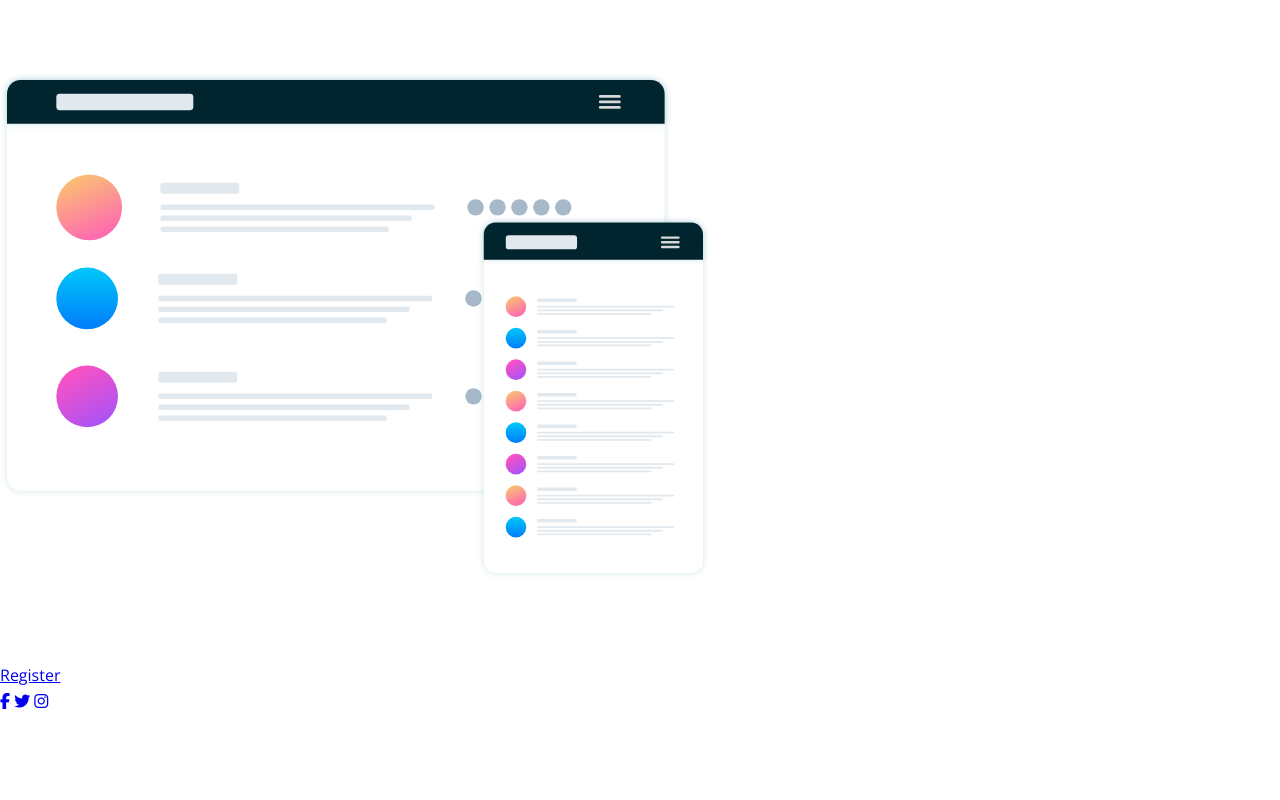
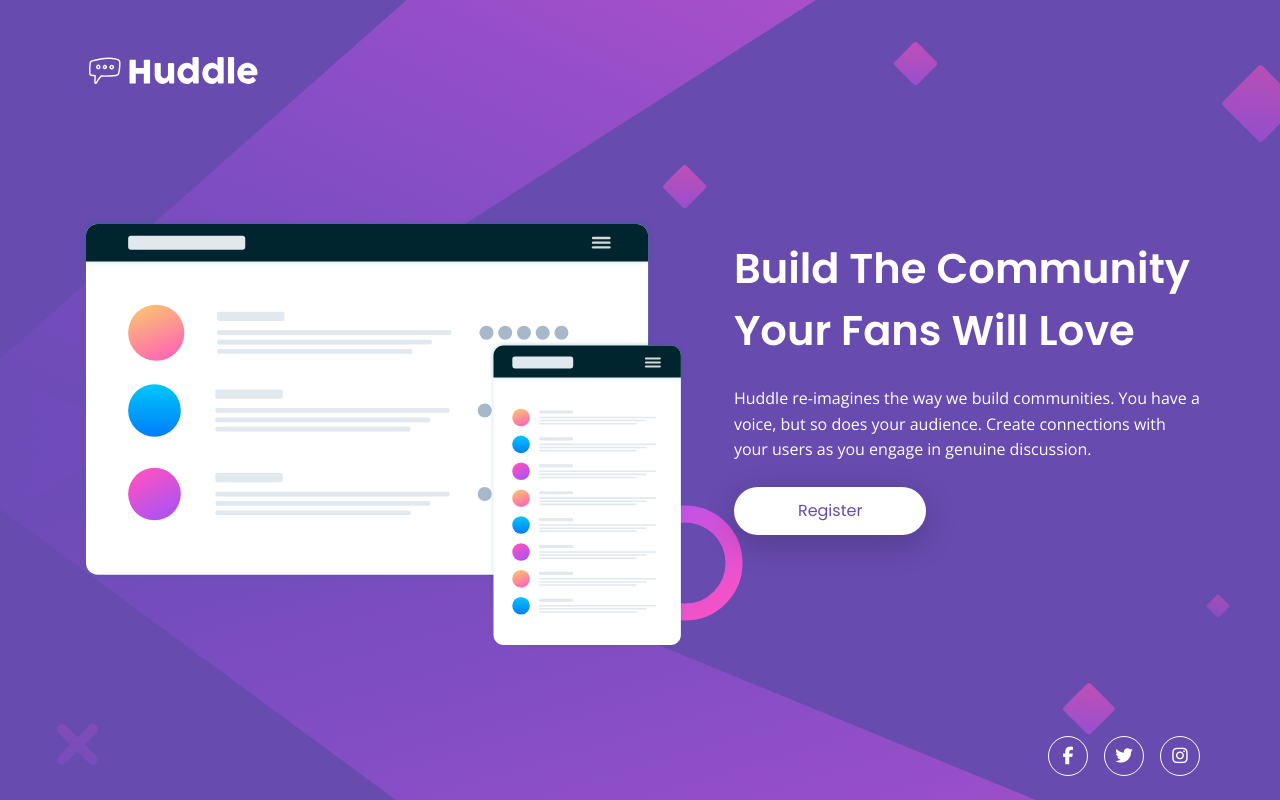
Before and after one commit to KristinaRadosavljevic/huddle-landing-page-with-single-introductory-section, a website: page index.html in a window 1280 px wide. Drawn offline with nearby package versions, Linux system fonts and the light colour scheme.

Commit message:
Styled the desktop version.

```diff
--- a/index.html
+++ b/index.html
@@ -26,6 +26,7 @@
     <img
       src="images/illustration-mockups.svg"
       alt="Desktop and mobile app mockups"
+      class="hero-img"
     />
     <main>
       <h1>Build The Community Your Fans Will Love</h1>
--- a/scss/styles.scss
+++ b/scss/styles.scss
@@ -19,4 +19,84 @@ body {
   font-size: 1rem;
   line-height: 1.6;
   color: $white;
+  min-height: 100vh;
+  padding: 3rem 5rem 1.5rem;
+  background-color: $violet;
+  background-image: url("../images/bg-desktop.svg");
+  background-position: center;
+  background-repeat: no-repeat;
+  background-size: cover;
+  display: grid;
+  justify-content: space-between;
+  column-gap: 3rem;
+  grid-template-columns: 1.3fr 1fr;
+  grid-template-rows: auto 1fr auto;
+  grid-template-areas:
+    "header ."
+    "hero-img main"
+    ". footer";
 }
+
+header {
+  grid-area: header;
+  margin-bottom: 2rem;
+
+  img {
+    width: 30%;
+  }
+}
+
+.hero-img {
+  width: 100%;
+  grid-area: hero-img;
+  align-self: center;
+}
+
+main {
+  grid-area: main;
+  align-self: center;
+  margin-top: -6rem;
+
+  h1 {
+    font-family: "Poppins", sans-serif;
+    font-size: 2.6rem;
+    font-weight: 600;
+    line-height: 1.5;
+    margin-bottom: 1.5rem;
+  }
+
+  p {
+    margin-bottom: 1.5rem;
+  }
+
+  a {
+    text-decoration: none;
+    font-family: "Poppins", sans-serif;
+    display: inline-block;
+    background-color: $white;
+    color: $violet;
+    padding: 0.7rem 4rem;
+    border-radius: 100px;
+    box-shadow: 0 0.6rem 2rem hsla(0, 0%, 0%, 0.2);
+  }
+}
+
+footer {
+  grid-area: footer;
+  justify-self: end;
+  display: flex;
+  gap: 1rem;
+
+  a {
+    color: $white;
+    text-decoration: none;
+    font-size: 1.1rem;
+    display: inline-block;
+    border: 1px solid $white;
+    width: 2.5rem;
+    height: 2.5rem;
+    display: grid;
+    place-content: center;
+    border-radius: 50%;
+  }
+}
```
Also changed, not shown: css/styles.css.
